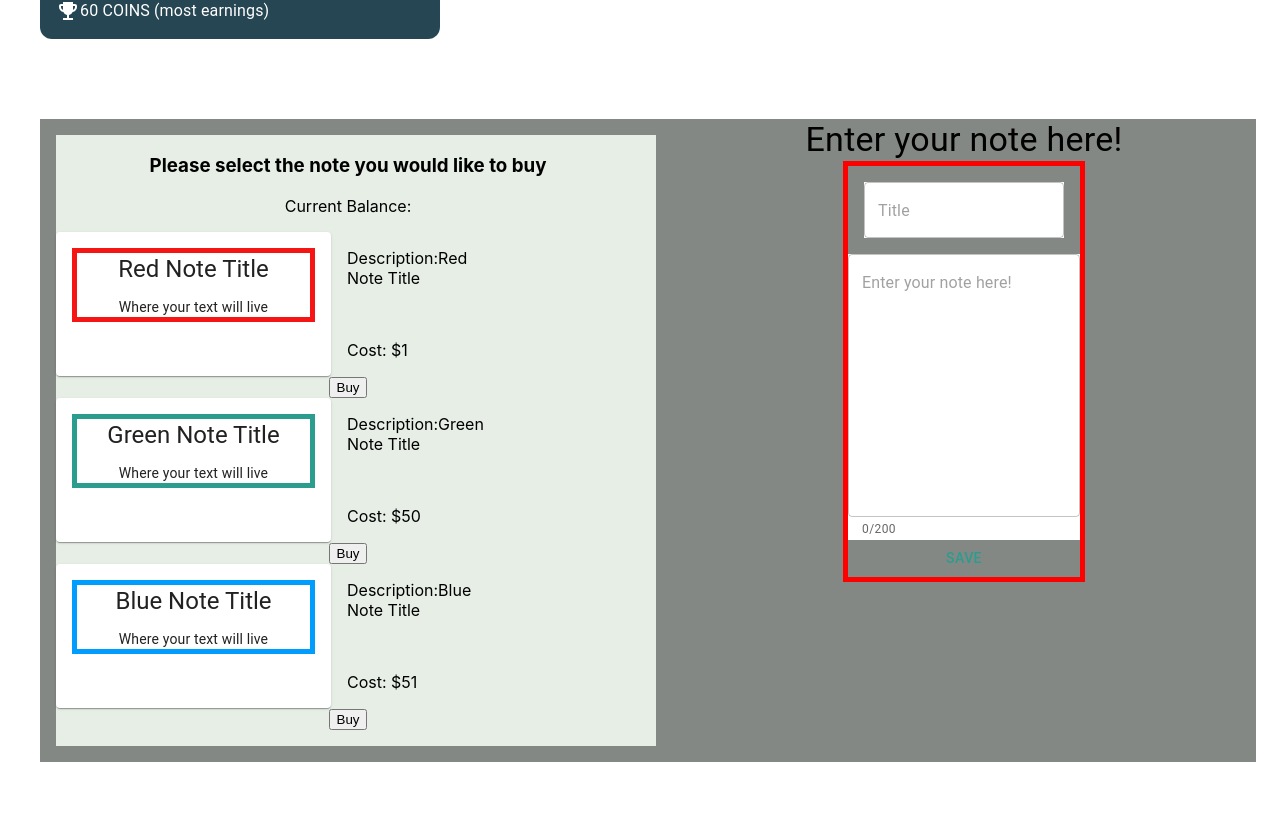
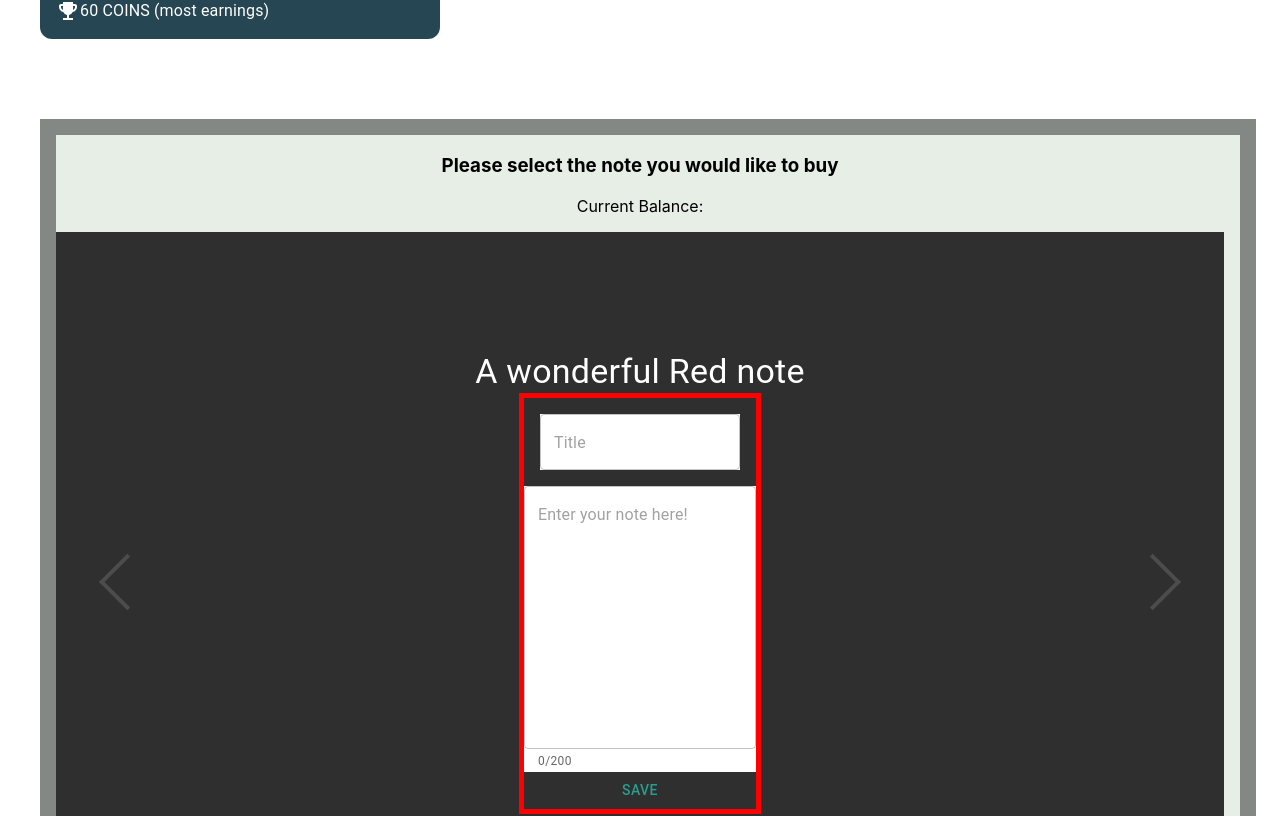
Before and after one commit to J5kinner/PaiJoLizMal, a React (Create React App) app: page /dashboard in a window 1280 px wide. Shown: the part 369-1185 px from the top of the page. Before the commit the page ends 1131 px from the top, so only its background shows below. Built offline with nearby package versions, Linux system fonts and the light colour scheme; sample sign-in values are in the browser's storage.

Commit message:
initial set up of the carousel

```diff
--- a/package.json
+++ b/package.json
@@ -19,6 +19,7 @@
     "mongoose": "^6.0.10",
     "nodemon": "^2.0.13",
     "react": "^17.0.2",
+    "react-awesome-slider": "^4.1.0",
     "react-countdown-circle-timer": "^2.5.4",
     "react-customizable-progressbar": "^1.0.3",
     "react-dom": "^17.0.2",
--- /dev/null
+++ b/src/components/shop/NoteEditor.js
@@ -0,0 +1,80 @@
+/** @license 3120 Group X
+ * Copyright (c) 3120 Group X, Inc. and its affiliates.
+ *
+ * Authors: Elizabeth Laham, @J5kinner
+ *
+ */
+
+import React, { useState } from "react";
+import NoteService from "../../services/NoteService";
+import Box from "@mui/material/Box";
+import FormControl from "@mui/material/FormControl";
+import Button from "@mui/material/Button";
+import TextField from "@mui/material/TextField";
+import Typography from "@mui/material/Typography";
+import { useHistory } from "react-router-dom";
+
+const NoteEditor = ({noteColor, editTitle}) => {
+  const [title, setTitle] = useState("");
+  const [body, setBody] = useState("");
+  const background = "white";
+  const maxCharacters = 200;
+  const history = useHistory();
+
+  const handleTitleChange = (newTitle) => {
+    setTitle(newTitle.target.value);
+  };
+
+  const handleNoteChange = (newNote) => {
+    setBody(newNote.target.value);
+
+  };
+
+  const redirectToHomepage = () => {
+    console.log("note added", body, title, background);
+    history.push("/");
+  };
+
+  const handleAddNote = () => {
+    NoteService.postNewNote(body, title, background)
+      .then(() => redirectToHomepage())
+      .catch((err) => console.log("there was an error"));
+  };
+
+  return (
+    <Box
+      sx={{
+        width: "100%",
+        display: "flex",
+        flexDirection: "column",
+        alignItems: "center",
+      }}
+    >
+      <Typography variant="h4" color="white">{editTitle}</Typography>
+      <FormControl sx={{ border:noteColor , display: "block" }}>
+        <Box sx={{ padding: 2 }}>
+          <TextField
+            placeholder="Title"
+            onChange={handleTitleChange}
+            sx={{ backgroundColor: "white", width: 200 }}
+          />
+        </Box>
+        <Box>
+          <TextField
+            placeholder="Enter your note here!"
+            multiline
+            onChange={handleNoteChange}
+            minRows={10}
+            maxRows={10}
+            inputProps={{ maxLength: maxCharacters }}
+            helperText={`${body.length}/${maxCharacters}`}
+            sx={{ width: "100%", backgroundColor: "white" }}
+          />
+        </Box>
+        <Button onClick={handleAddNote}>Save</Button>
+      </FormControl>
+    </Box>
+  );
+};
+
+export default NoteEditor;
--- a/src/components/shop/ShopNote.js
+++ b/src/components/shop/ShopNote.js
@@ -9,16 +9,16 @@
  import Card from '@mui/material/Card';
  import CardContent from '@mui/material/CardContent';
  import Typography from '@mui/material/Typography';
- import '../../assets/scss/components/Shop.scss'
+ import '../../assets/scss/components/Shop.scss';
 
 
  const Note = (props) => {
 
    return (
-     <Card sx={{ minWidth: 275 }}>
+     <Card sx={{ minWidth: 300 }}>
        <CardContent>
        <div className={"shop-item shop-item-" + props.color}>
-        <Typography variant="h5" >
+        <Typography variant="h1" >
           {props.title}
         </Typography>
 
--- /dev/null
+++ b/src/components/shop/SlideShop.js
@@ -0,0 +1,148 @@
+/** @license 3120 Group X
+ * Copyright (c) 3120 Group X, Inc. and its affiliates.
+ *
+ * Authors: @J5kinner
+ *
+ */
+
+import React, { useState } from "react";
+import ShopItem from "./ShopItem";
+import Btn from "../Btn";
+import NoteEditor from "./NoteEditor.js";
+
+import "../../assets/scss/components/Shop.scss";
+import "../../assets/scss/components/Button.scss";
+
+import AwesomeSlider from "react-awesome-slider";
+import "react-awesome-slider/dist/styles.css";
+
+const SlideShop = ({ user }) => {
+  const [items] = useState([
+    { id: 1, title: "Red Note Title", cost: 1, color: "red" },
+    { id: 2, title: "Green Note Title", cost: 50, color: "green" },
+    { id: 3, title: "Blue Note Title", cost: 51, color: "blue" },
+  ]);
+
+  const intialIncome = user.coins;
+  const [coins, setCoins] = useState(intialIncome);
+
+  /**
+   * BuyHandler takes away the cost value from the balance
+   * of the user and adds the item to the cart of the user
+   *
+   * @param userBalance - How much money the user has
+   * @param id - id of the note being bought
+   * @param color - color of the border
+   * @param cost - cost of the purchase
+   * @return the cost and colour of the chosen note being purchased
+   */
+
+  const shopList = [
+    { id: 1, title: "Red Note Title", cost: 1, color: "red", isBought: false },
+    {
+      id: 2,
+      title: "Green Note Title",
+      cost: 50,
+      color: "green",
+      isBought: false,
+    },
+    {
+      id: 3,
+      title: "Blue Note Title",
+      cost: 51,
+      color: "blue",
+      isBought: false,
+    },
+  ];
+
+  const ShopApp = () => {
+    const [list, setList] = React.useState(shopList);
+    function handleToggleBuy(id, isBought, cost) {
+      const userCoins = intialIncome;
+      if (isBought) {
+        const newCoins = userCoins + cost;
+        setCoins(newCoins);
+
+        console.log("selling, income: " + newCoins + " cost: " + cost);
+      } else {
+        const newCoins = userCoins - cost;
+
+        setCoins(newCoins);
+
+        console.log("Buying, income: " + newCoins + " cost: " + cost);
+      }
+      const newList = list.map((item) => {
+        if (item.id === id) {
+          const updatedItem = {
+            ...item,
+            isBought: !item.isBought,
+          };
+
+          return updatedItem;
+        }
+
+        return item;
+      });
+      setList(newList);
+    }
+
+    return <List list={list} onToggleBuy={handleToggleBuy} />;
+  };
+
+  const List = ({ list, onToggleBuy }) => (
+    <ul className="list">
+      {list.map((item) => (
+        <li key={item.id}>
+          <ShopItem
+            title={item.title}
+            username={user.username}
+            cost={item.cost}
+            color={item.color}
+          />
+          {item.isBought ? (
+            <button
+              type="button"
+              onClick={() => onToggleBuy(item.id, item.isBought, item.cost)}
+            >
+              {" "}
+              X
+            </button>
+          ) : (
+            <button
+              type="button"
+              onClick={() => onToggleBuy(item.id, item.isBought, item.cost)}
+            >
+              {" "}
+              Buy
+            </button>
+          )}
+        </li>
+      ))}
+    </ul>
+  );
+
+  return (
+    <div className="shop">
+      <h3>Please select the note you would like to buy</h3>
+      <p>Current Balance: {coins}</p>
+      {/* <ShopApp /> */}
+      <AwesomeSlider>
+        <div>
+          {" "}
+          <NoteEditor noteColor="5px solid red" editTitle="A wonderful Red note" />
+        </div>
+        <div>
+          {" "}
+          <NoteEditor noteColor="5px solid green" editTitle="A wonderful green note"/>
+        </div>
+        <div>
+          {" "}
+          <NoteEditor noteColor="5px solid blue"editTitle="A wonderful blue note" />
+        </div>
+        <div>4</div>
+      </AwesomeSlider>
+    </div>
+  );
+};
+
+export default SlideShop;
--- a/src/views/Dashboard/DashboardPage.js
+++ b/src/views/Dashboard/DashboardPage.js
@@ -9,14 +9,11 @@ import React from "react";
 
 import Box  from "@mui/material/Box";
 import Grid  from "@mui/material/Grid";
-import Typography  from "@mui/material/Typography";
 
-import Shop from "../../components/shop/Shop";
-import NoteEditor from "./NoteEditor";
+import SlideShop from "../../components/shop/SlideShop";
 import PomodoroTimer from "./PomodoroTimer";
 import ProfileCard from "./ProfileCard";
 import "../../assets/scss/views/Dashboard.scss";
-import Colours from "../../assets/Colours";
 
 const randomUser = {
   username: "TestUser",
@@ -57,8 +54,7 @@ function DashboardPage({ user, setUser }) {
             </Box>
             <div className="dashboard">
                 <div className="shop-front">
-                    <Shop user={user}/>
-                    <NoteEditor />
+                    <SlideShop user={user}/>
                 </div>
             </div>
         </Box>
--- a/src/views/Dashboard/NoteEditor.js
+++ /dev/null
@@ -1,78 +0,0 @@
-/** @license 3120 Group X
- * Copyright (c) 3120 Group X, Inc. and its affiliates.
- *
- * Authors: Elizabeth Laham, @J5kinner
- *
- */
-
-import React, { useState } from 'react'
-import NoteService from '../../services/NoteService'
-import Box from '@mui/material/Box'
-import FormControl from '@mui/material/FormControl'
-import Button from '@mui/material/Button'
-import TextField from '@mui/material/TextField'
-import Typography from '@mui/material/Typography'
-import { useHistory } from 'react-router-dom'
-
-const NoteEditor = () => {
-    const [title, setTitle] = useState('')
-    const [body, setBody] = useState('')
-    const background = 'white'
-    const maxCharacters = 200
-    const history = useHistory()
-
-    const handleTitleChange = (newTitle) => {
-        setTitle(newTitle.target.value)
-    }
-
-    const handleNoteChange = (newNote) => {
-        setBody(newNote.target.value)
-    }
-
-    const redirectToHomepage = () => {
-        console.log("note added", body, title, background)
-        history.push('/')
-
-    }
-
-    const handleAddNote = () => {
-        NoteService
-        .postNewNote(body, title, background)
-        .then(() => redirectToHomepage())
-        .catch(err => console.log("there was an error"))
-
-
-    }
-
-    return (
-      <Box sx={{width: '100%', display: 'flex', flexDirection: 'column', alignItems: 'center'}}>
-     <Typography variant='h4'>
-          Enter your note here!
-      </Typography>
-        <FormControl sx={{ border: '5px solid red', display: 'block'}}>
-          <Box sx={{padding: 2}}>
-            <TextField placeholder="Title"
-             onChange={handleTitleChange}
-             sx={{backgroundColor: 'white', width: 200}}/>
-            </Box>
-           <Box>
-            <TextField
-                placeholder="Enter your note here!"
-                multiline
-                onChange={handleNoteChange}
-                minRows={10}
-                maxRows={10}
-                inputProps={{ maxLength: maxCharacters }}
-                helperText={`${body.length}/${maxCharacters}`}
-                sx={{ width: '100%', backgroundColor: 'white'}}
-            />
-            </Box>
-            <Button onClick={handleAddNote}>Save</Button>
-        </FormControl>
-        </Box>
-
-    )
-
-}
-
-export default NoteEditor
```
Also changed, not shown: 2 other files (tests, documents, lock files or other folders).
